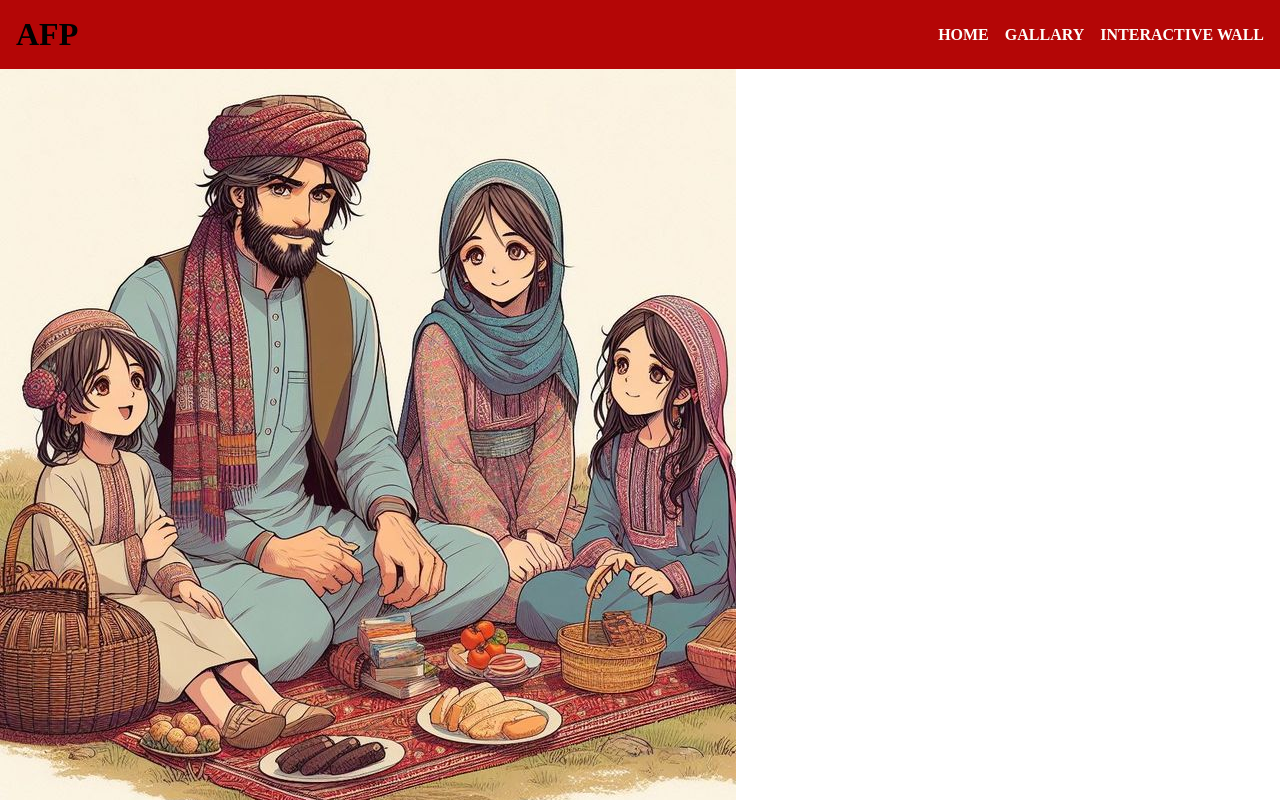
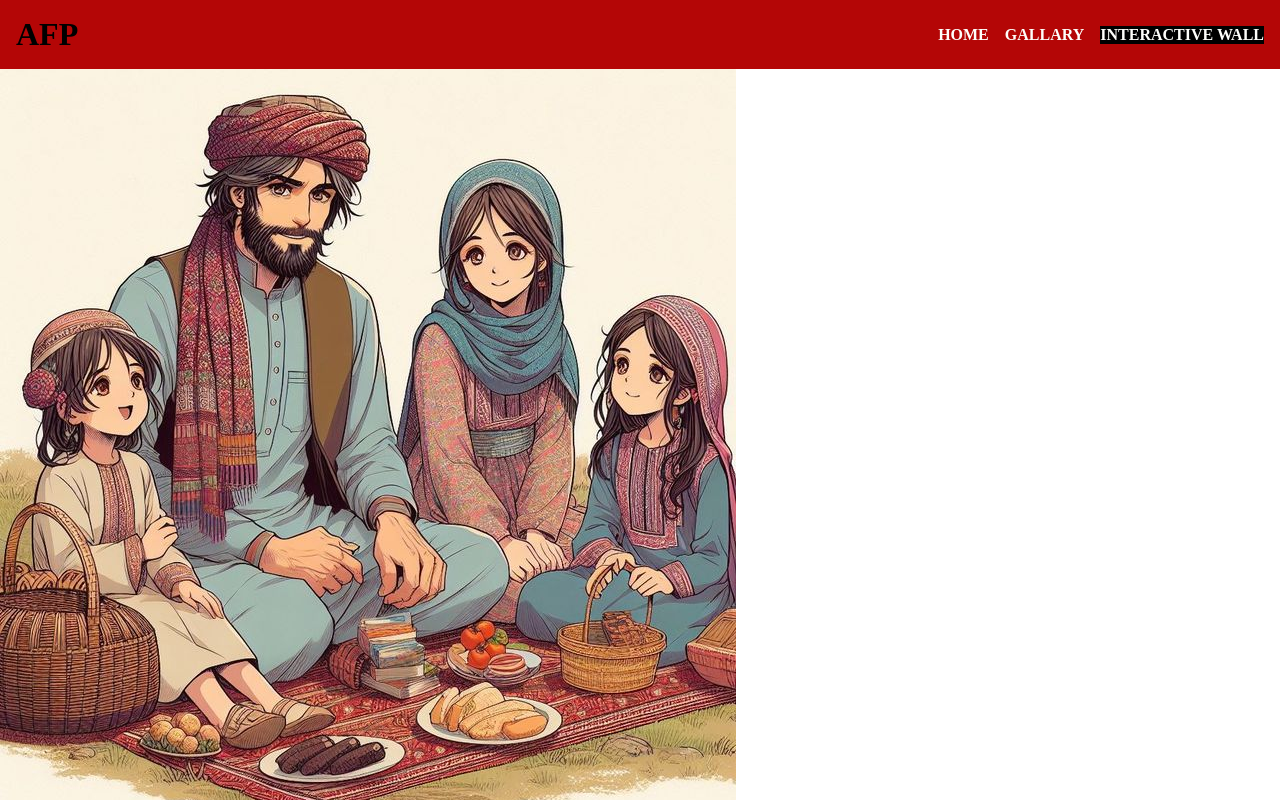
Before and after one commit to farahbarak/afghan-proverbs-farah-qazi, a plain HTML site: page index.html in a window 1280 px wide. In both pictures the pointer is over the element 1101 px from the left and 34 px from the top of the page. Shown: the top 800 px of the page. Drawn offline with Linux system fonts and the light colour scheme.

Commit message:
Update style.css

```diff
--- a/style.css
+++ b/style.css
@@ -21,7 +21,10 @@ align-items: center;
 nav{
     display:flex;
     gap:1rem;
-
+    curser:pointer
+}
+nav :hover{
+background-color:#000
 }
 nav a{
     color:#fefefb;
@@ -134,7 +137,7 @@ nav a{
     flex-wrap: wrap;
     margin-left:500px;
     margin-top:50px ;
-    margin-bottom :50px;
+    margin-bottom:50px;
     background-color:#ffffff;
 
 
```
